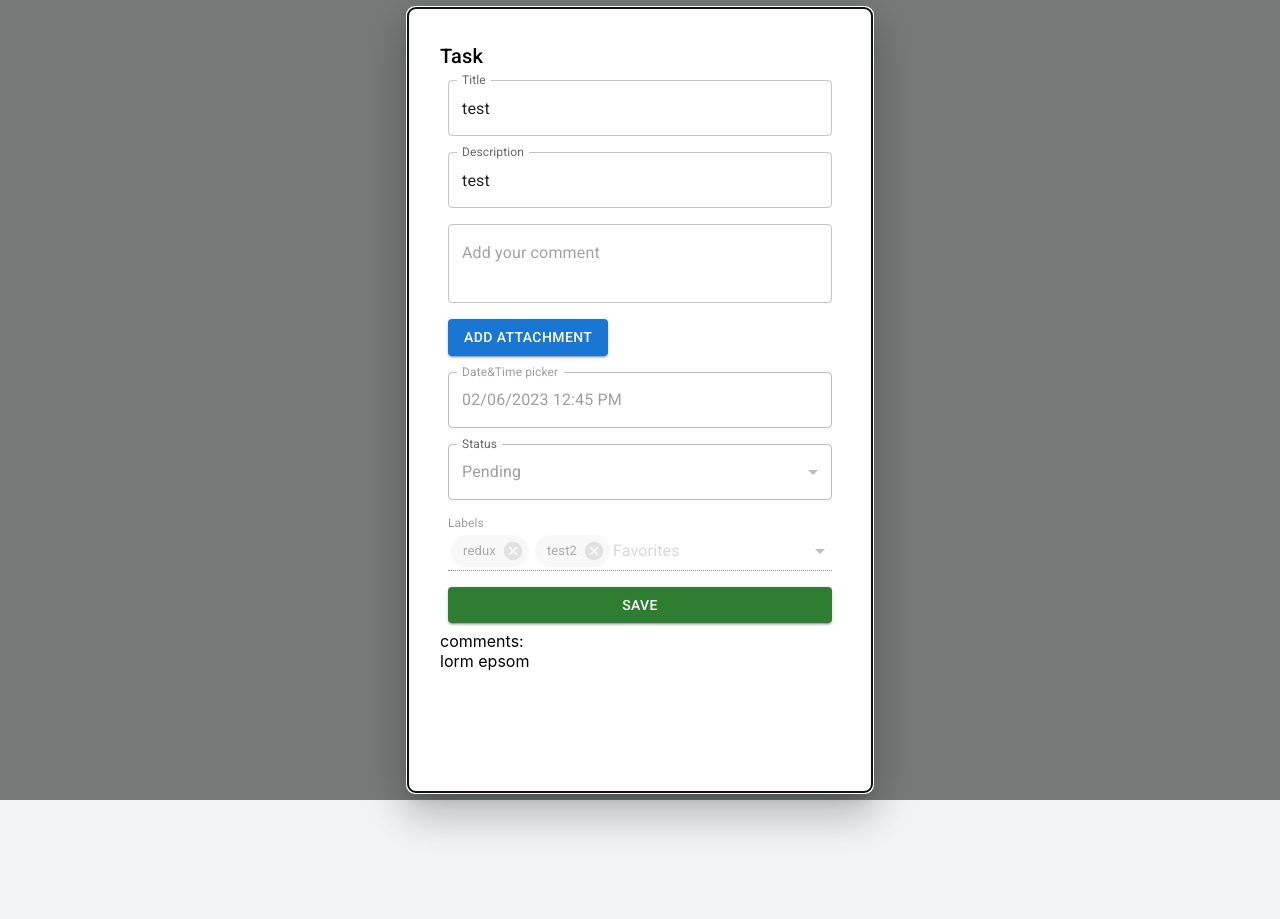
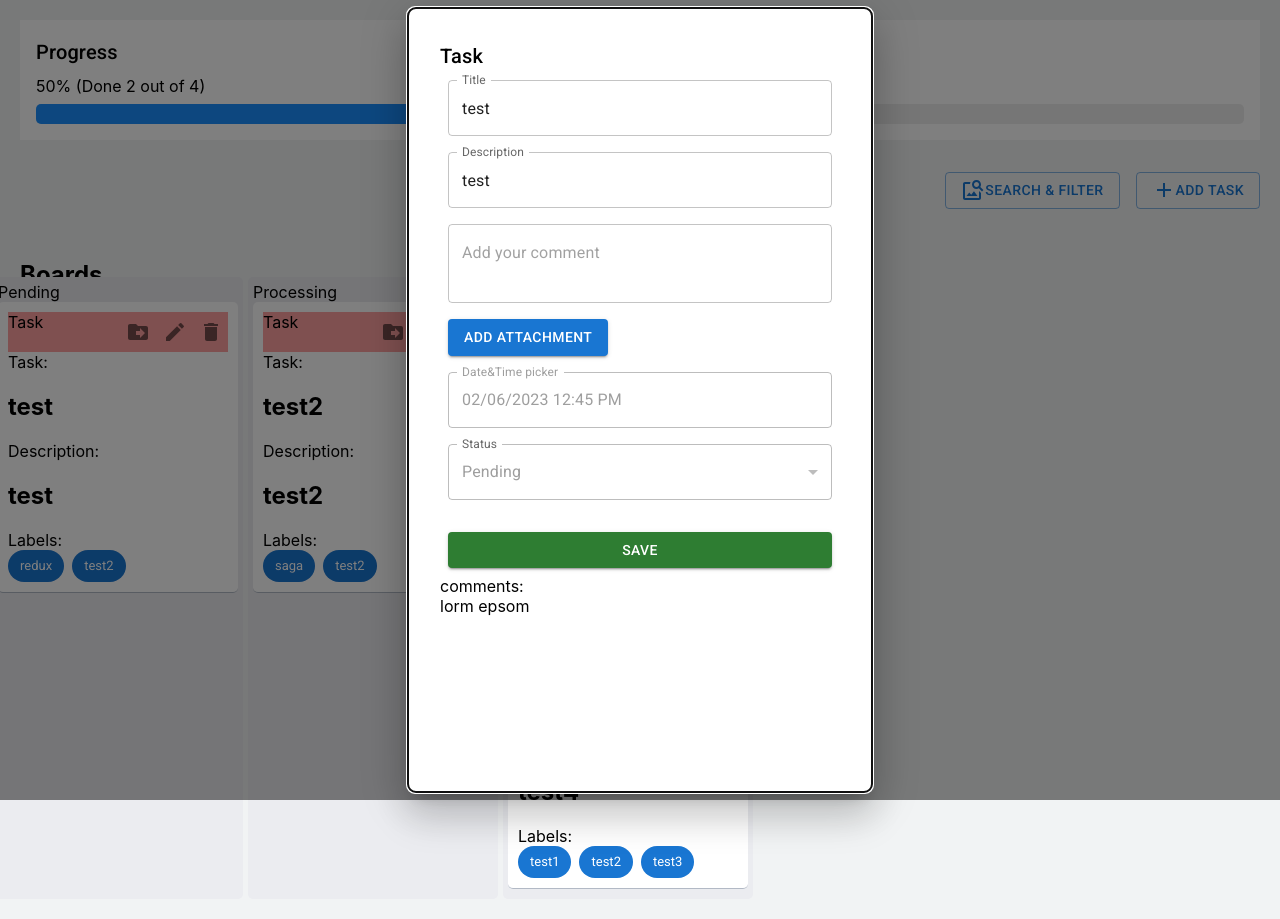
Before and after one commit to milad1367/inter-task-planner, a React (Create React App) app: page /tasks/1 in a window 1280 px wide. Before the commit the page ends 840 px from the top, so only its background shows below. Built offline with nearby package versions, Linux system fonts and the light colour scheme.

Commit message:
refactor- Add nested route

```diff
--- a/src/App.tsx
+++ b/src/App.tsx
@@ -15,8 +15,10 @@ function App() {
     <Router>
       <div className="App">
         <Routes>
-          <Route path="/" element={<Home />} />
-          <Route path="/tasks/:taskId" element={<SingleTaskForm />} />
+          <Route index element={<Home />} />
+          <Route path="tasks" element={<Home />}>
+            <Route path=":taskId" element={<SingleTaskForm />}></Route>
+          </Route>
           <Route path="*" element={<Navigate to="/" replace />} />
         </Routes>
       </div>
--- a/src/app/Home.tsx
+++ b/src/app/Home.tsx
@@ -3,6 +3,7 @@ import { Progress } from "../features/tasks/Progress";
 import { Boards } from "../features/tasks/boards/Boards";
 import Stack from "@mui/material/Stack";
 import { SearchAndFilters } from "../features/tasks/SearchAndFilters";
+import { Outlet } from "react-router-dom";
 
 export const Home = () => {
   return (
@@ -13,6 +14,7 @@ export const Home = () => {
         <AddTask />
       </Stack>
       <Boards />
+      <Outlet />
     </Stack>
   );
 };
--- a/src/features/tasks/SingleTaskForm.tsx
+++ b/src/features/tasks/SingleTaskForm.tsx
@@ -126,7 +126,6 @@ export const SingleTaskForm = () => {
                 placeholder="Add your comment"
                 multiline
                 rows={2}
-                maxRows={4}
               />
             </FormControl>
             <FormControl sx={{ m: 1 }}>
@@ -166,7 +165,7 @@ export const SingleTaskForm = () => {
               </Select>
             </FormControl>
             <FormControl fullWidth sx={{ m: 1 }}>
-              <Autocomplete
+              {/* <Autocomplete
                 multiple
                 id="tags-standard"
                 options={_labels}
@@ -184,7 +183,7 @@ export const SingleTaskForm = () => {
                     placeholder="Favorites"
                   />
                 )}
-              />
+              /> */}
             </FormControl>
             <FormControl fullWidth sx={{ m: 1 }}>
               <Button
@@ -199,7 +198,7 @@ export const SingleTaskForm = () => {
             <div>
               comments:
               {task.comments.map((comment: string) => (
-                <div> {comment} </div>
+                <div key={comment}> {comment} </div>
               ))}
             </div>
           </Box>
```
